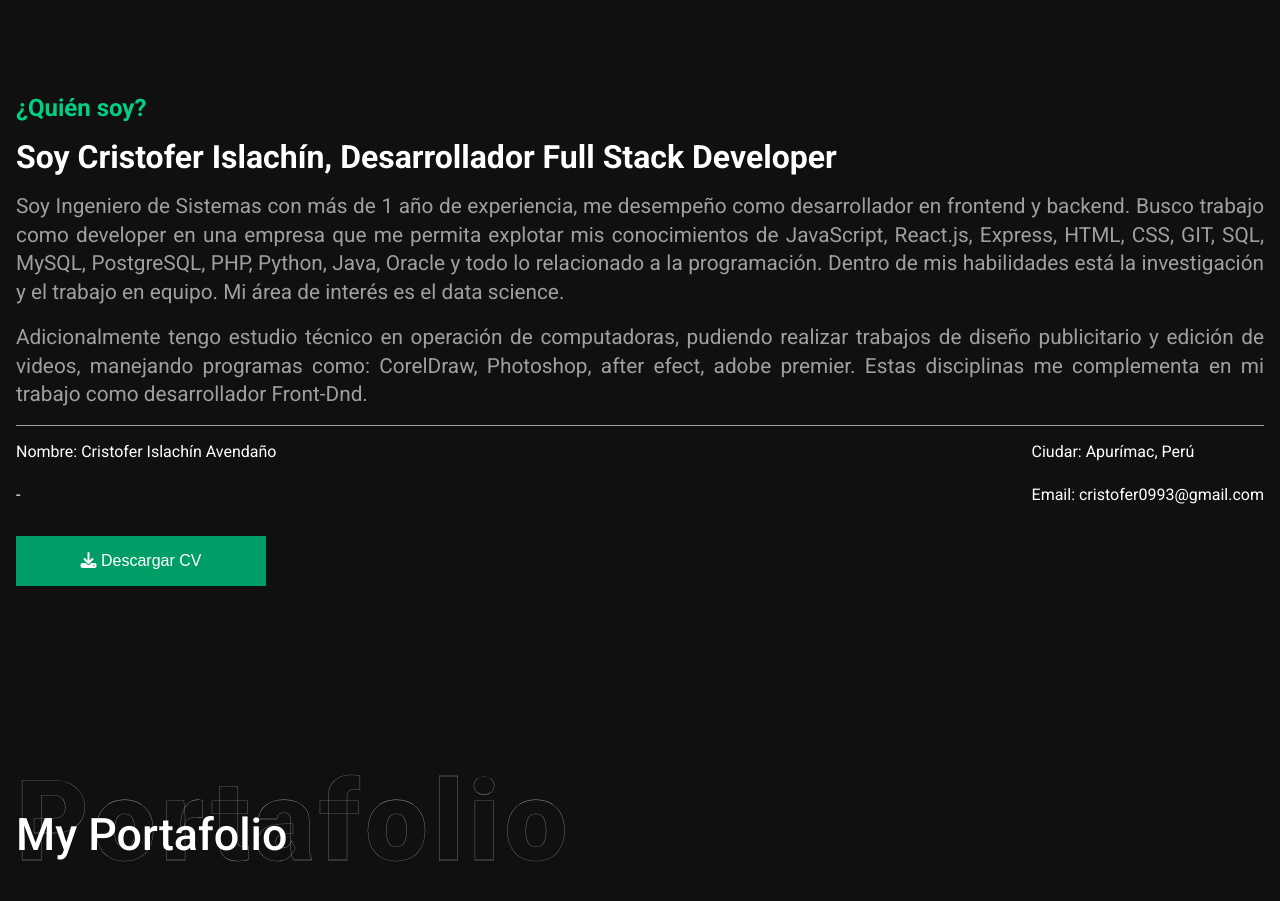
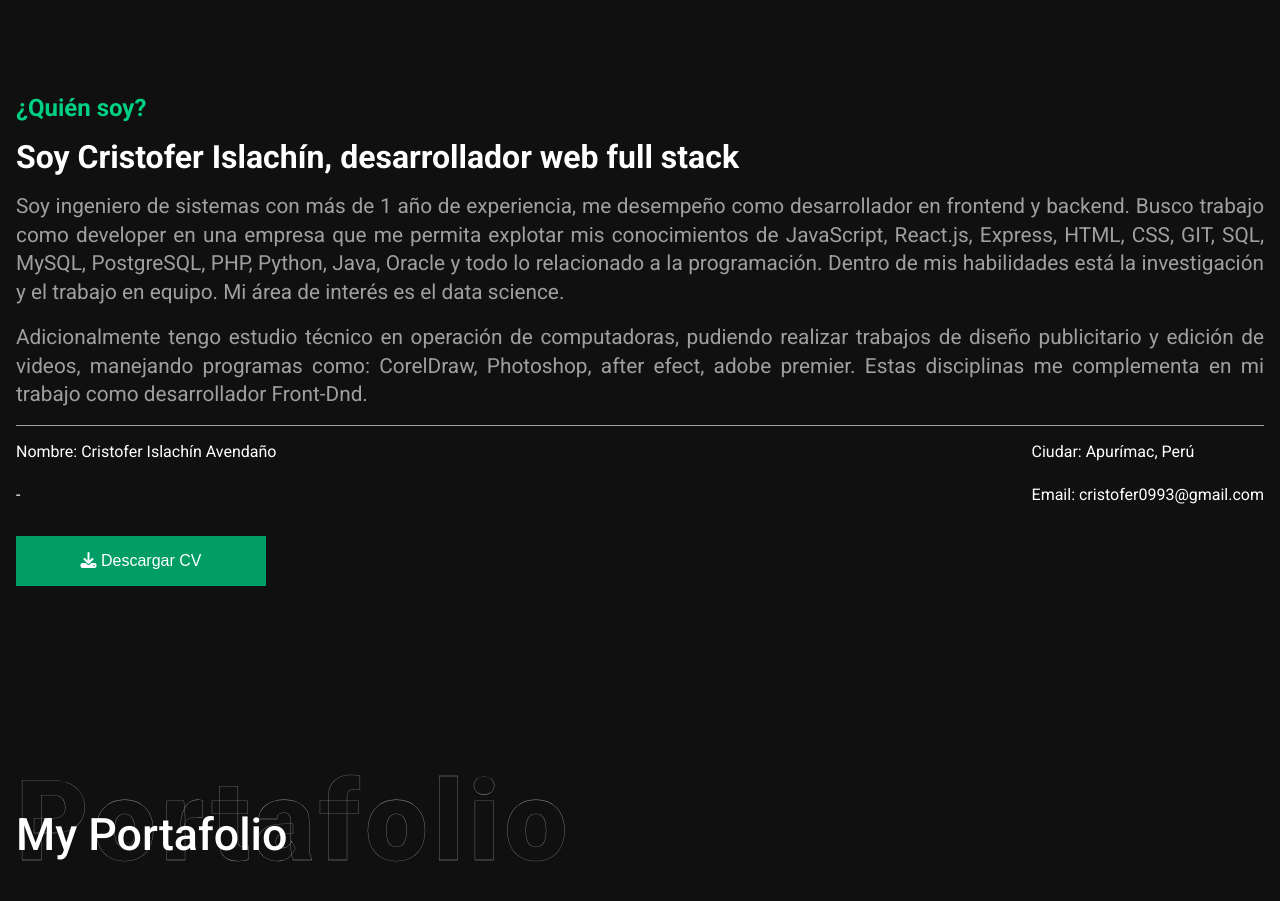
Before and after one commit to CristoferIA/MiPortafolio, a React (Vite) app: page / in a window 1280 px wide. Shown: the part 860-1761 px from the top of the page. Built offline with nearby package versions, Linux system fonts and the light colour scheme; grey boxes are pictures that could not be loaded.

Commit message:
mi-portafolio-v3.9.7

```diff
--- a/src/components/About.jsx
+++ b/src/components/About.jsx
@@ -8,10 +8,10 @@ const About = () => {
         {/*<div className="about__foto"></div>*/}
         <div className="about__information">
           <h2>¿Quién soy?</h2>
-          <h1>Soy Cristofer Islachín, Desarrollador Full Stack Developer</h1>
+          <h1>Soy Cristofer Islachín, desarrollador web full stack</h1>
           <p>
             {" "}
-            Soy Ingeniero de Sistemas con más de 1 año de experiencia, me
+            Soy ingeniero de sistemas con más de 1 año de experiencia, me
             desempeño como desarrollador en frontend y backend. Busco trabajo
             como developer en una empresa que me permita explotar mis
             conocimientos de JavaScript, React.js, Express, HTML, CSS, GIT, SQL,
```
